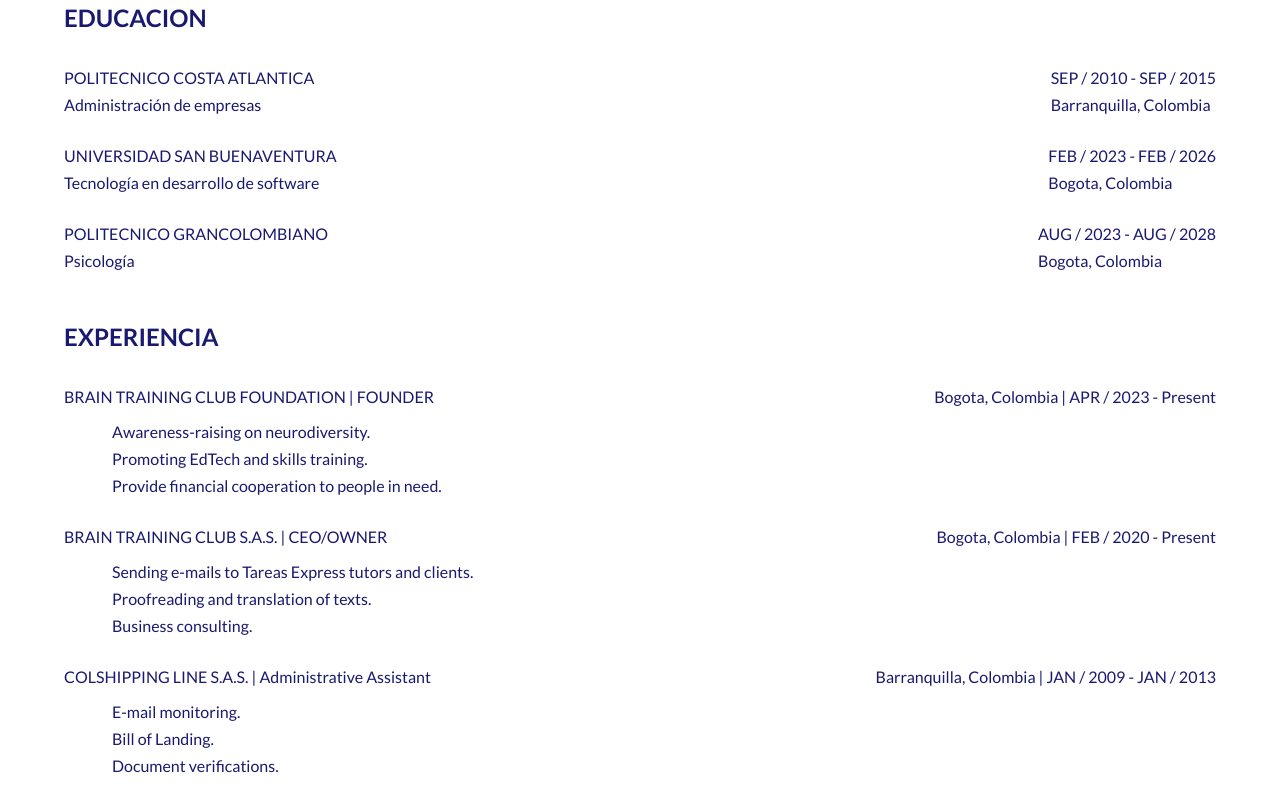
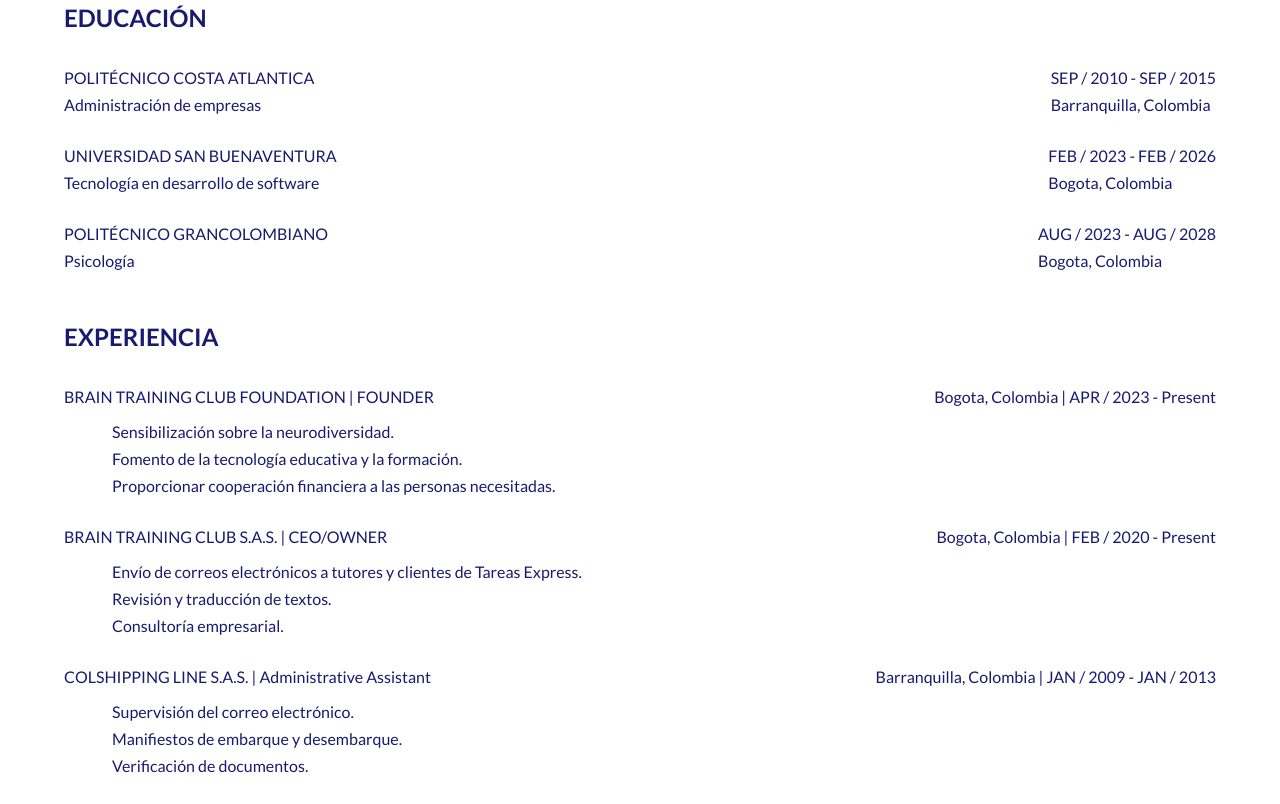
Before and after one commit to NeuromotionPI/hoja-de-vida, a plain HTML site: page index.html in a window 1280 px wide. Shown: the part 709-1513 px from the top of the page. Drawn offline with Linux system fonts and the light colour scheme; grey boxes are pictures that could not be loaded.

Commit message:
Update index.html

```diff
--- a/index.html
+++ b/index.html
@@ -39,13 +39,13 @@
         <article class="educationContainer">
 
             <h2 class="titulo">
-                EDUCACION
+                EDUCACIÓN
             </h2>
             <div class="listaUniversidades">
                 <div class="itemUniversidad">
 
                     <div class="itemUniversidadDescripcion">
-                        <p>POLITECNICO COSTA ATLANTICA</p>
+                        <p>POLITÉCNICO COSTA ATLANTICA</p>
                         <p>Administración de empresas</p>
                     </div>
                     <div class="itemUniversidadDescripcion">
@@ -65,7 +65,7 @@
                 </div>
                 <div class="itemUniversidad">
                     <div class="itemUniversidadDescripcion">
-                        <p>POLITECNICO GRANCOLOMBIANO</p>
+                        <p>POLITÉCNICO GRANCOLOMBIANO</p>
                         <p>Psicología</p>
                     </div>
                     <div class="itemUniversidadDescripcion">
@@ -86,9 +86,9 @@
                     <div class="leftItem">
                         <p>BRAIN TRAINING CLUB FOUNDATION | FOUNDER</p>
                         <div class="experienceList">
-                            <p>Awareness-raising on neurodiversity.</p>
-                            <p>Promoting EdTech and skills training.</p>
-                            <p>Provide financial cooperation to people in need.</p>
+                            <p>Sensibilización sobre la neurodiversidad.</p>
+                            <p>Fomento de la tecnología educativa y la formación.</p>
+                            <p>Proporcionar cooperación financiera a las personas necesitadas.</p>
                         </div>
                     </div>
                     <p>Bogota, Colombia | APR / 2023 - Present</p>
@@ -97,9 +97,9 @@
                     <div class="leftItem">
                         <p>BRAIN TRAINING CLUB S.A.S. | CEO/OWNER</p>
                         <div class="experienceList">
-                            <p>Sending e-mails to Tareas Express tutors and clients.</p>
-                            <p>Proofreading and translation of texts.</p>
-                            <p>Business consulting.</p>
+                            <p>Envío de correos electrónicos a tutores y clientes de Tareas Express.</p>
+                            <p>Revisión y traducción de textos.</p>
+                            <p>Consultoría empresarial.</p>
                         </div>
                     </div>
                     <p>Bogota, Colombia | FEB / 2020 - Present</p>
@@ -108,9 +108,9 @@
                     <div class="leftItem">
                         <p>COLSHIPPING LINE S.A.S. | Administrative Assistant</p>
                         <div class="experienceList">
-                            <p>E-mail monitoring.</p>
-                            <p>Bill of Landing.</p>
-                            <p>Document verifications.</p>
+                            <p>Supervisión del correo electrónico.</p>
+                            <p>Manifiestos de embarque y desembarque.</p>
+                            <p>Verificación de documentos.</p>
                         </div>
                     </div>
                     <p>Barranquilla, Colombia | JAN / 2009 - JAN / 2013</p>
```
